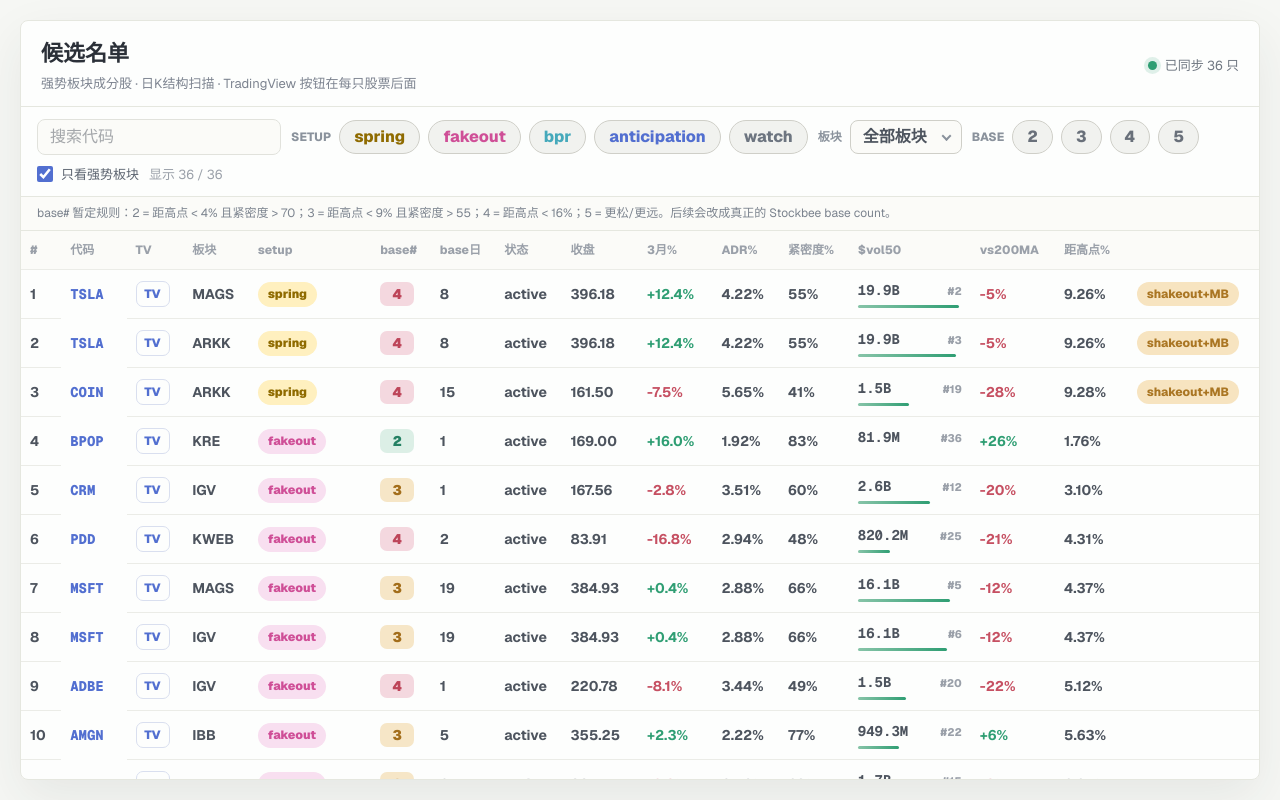
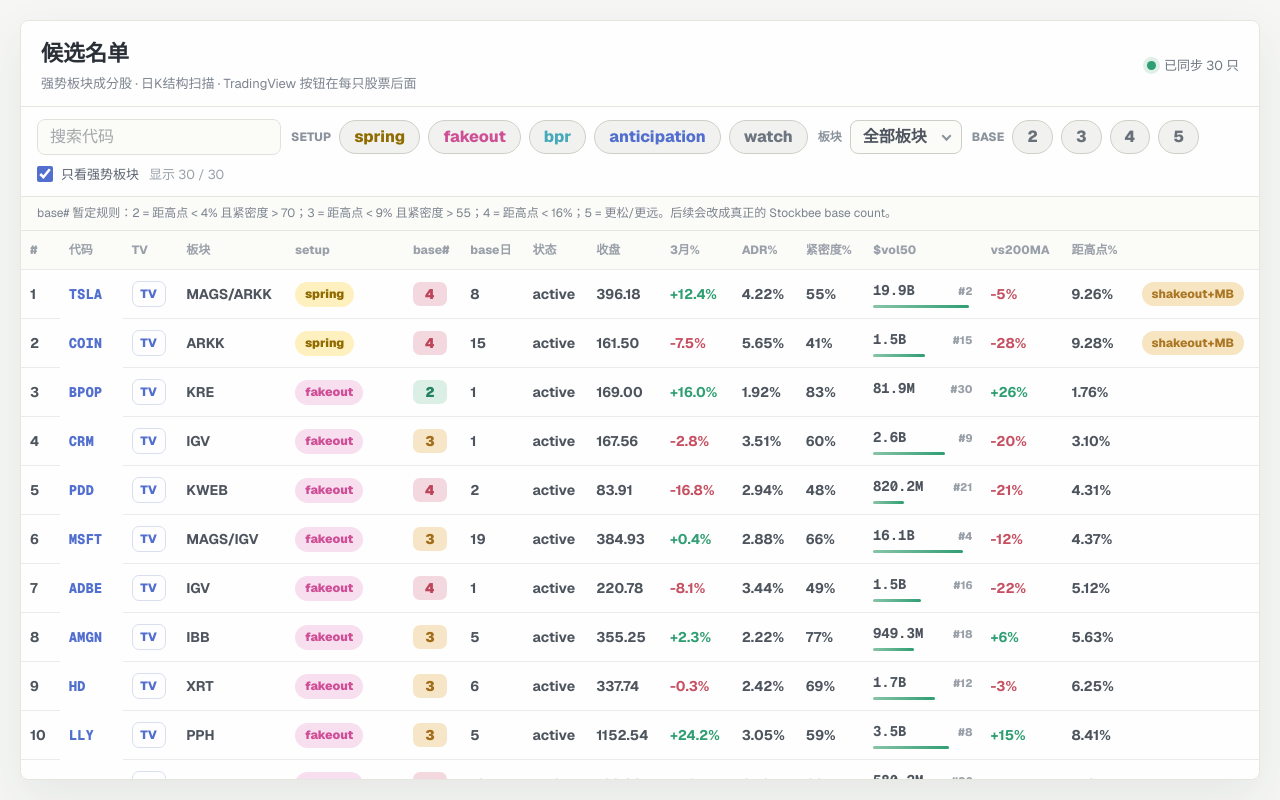
Before and after one commit to kaguravicky-web/deepvue, a Next.js app: page / in a window 1280 px wide. Built offline with nearby package versions, Linux system fonts and the light colour scheme.

Commit message:
Merge duplicate ticker themes

```diff
--- a/app/page.tsx
+++ b/app/page.tsx
@@ -139,7 +139,7 @@
   }, [feed]);
 
   const themeOptions = useMemo(
-    () => Array.from(new Set(candidateRows.map((item) => item.theme))).sort(),
+    () => Array.from(new Set(candidateRows.flatMap((item) => item.theme.split("/")))).sort(),
     [candidateRows],
   );
 
@@ -157,7 +157,8 @@
   const visible = candidateRows.filter((item) => {
     const matchesQuery = item.ticker.toLowerCase().includes(query.toLowerCase());
     const matchesSetup = selectedSetups.length === 0 || selectedSetups.includes(item.status);
-    const matchesTheme = selectedThemes.length === 0 || selectedThemes.includes(item.theme);
+    const itemThemes = item.theme.split("/");
+    const matchesTheme = selectedThemes.length === 0 || selectedThemes.some((theme) => itemThemes.includes(theme));
     const matchesBase = selectedBases.length === 0 || selectedBases.includes(item.base);
     const matchesStrong = !strongOnly || item.strong;
     return matchesQuery && matchesSetup && matchesTheme && matchesBase && matchesStrong;
--- a/public/screener-feed.json
+++ b/public/screener-feed.json
@@ -1,5 +1,5 @@
 {
-  "updatedAt": "2026-07-15T05:10:07.196Z",
+  "updatedAt": "2026-07-15T05:12:47.285Z",
   "sectors": [
     {
       "sector": "S&P  Insurance",
@@ -889,8 +889,8 @@
       "rank": 1,
       "ticker": "TSLA",
       "name": "Tesla, Inc.",
-      "group": "Magnificent 7 #11",
-      "theme": "MAGS",
+      "group": "Magnificent 7 #11 / ARK Innovation #20",
+      "theme": "MAGS/ARKK",
       "status": "spring",
       "base": 4,
       "days": 8,
@@ -904,7 +904,7 @@
       "line": 9.26,
       "alert": "shakeout+MB",
       "strong": true,
-      "weight": "🟡 同在: ARKK, LIT, VOO",
+      "weight": "🟡 同在: ARKK, LIT, VOO / 🟡 同在: MAGS, LIT, VOO",
       "springDate": "2026-06-26",
       "burstDate": "2026-06-29",
       "liquidityLevel": 379.06,
@@ -912,31 +912,6 @@
     },
     {
       "rank": 2,
-      "ticker": "TSLA",
-      "name": "Tesla, Inc.",
-      "group": "ARK Innovation #20",
-      "theme": "ARKK",
-      "status": "spring",
-      "base": 4,
-      "days": 8,
-      "stage": "active",
-      "close": 396.18,
-      "threeMonth": 12.4,
-      "adr": 4.22,
-      "tightness": 55,
-      "dollarVol": "19.9B",
-      "vs200": -5,
-      "line": 9.26,
-      "alert": "shakeout+MB",
-      "strong": true,
-      "weight": "🟡 同在: MAGS, LIT, VOO",
-      "springDate": "2026-06-26",
-      "burstDate": "2026-06-29",
-      "liquidityLevel": 379.06,
-      "lastDate": "2026-07-14"
-    },
-    {
-      "rank": 3,
       "ticker": "COIN",
       "name": "Coinbase Global, Inc.",
       "group": "ARK Innovation #20",
@@ -963,7 +938,7 @@
       "lastDate": "2026-07-14"
     },
     {
-      "rank": 4,
+      "rank": 3,
       "ticker": "BPOP",
       "name": "Popular, Inc.",
       "group": "Regional Banking #5",
@@ -984,7 +959,7 @@
       "lastDate": "2026-07-14"
     },
     {
-      "rank": 5,
+      "rank": 4,
       "ticker": "CRM",
       "name": "Salesforce, Inc.",
       "group": "Software #17",
@@ -1007,7 +982,7 @@
       "lastDate": "2026-07-14"
     },
     {
-      "rank": 6,
+      "rank": 5,
       "ticker": "PDD",
       "name": "PDD Holdings (拼多多)",
       "group": "China Internet #15",
@@ -1030,11 +1005,11 @@
       "lastDate": "2026-07-14"
     },
     {
-      "rank": 7,
+      "rank": 6,
       "ticker": "MSFT",
       "name": "Microsoft Corporation",
-      "group": "Magnificent 7 #11",
-      "theme": "MAGS",
+      "group": "Magnificent 7 #11 / Software #17",
+      "theme": "MAGS/IGV",
       "status": "fakeout",
       "base": 3,
       "days": 19,
@@ -1047,36 +1022,13 @@
       "vs200": -12,
       "line": 4.37,
       "strong": true,
-      "weight": "🔴 超级重叠: IGV, AIQ, VOO",
+      "weight": "🔴 超级重叠: IGV, AIQ, VOO / 🔴 超级重叠: MAGS, AIQ, VOO",
       "breakoutDate": "2026-06-26",
       "ema21": 386.81,
       "lastDate": "2026-07-14"
     },
     {
-      "rank": 8,
-      "ticker": "MSFT",
-      "name": "Microsoft Corporation",
-      "group": "Software #17",
-      "theme": "IGV",
-      "status": "fakeout",
-      "base": 3,
-      "days": 19,
-      "stage": "active",
-      "close": 384.93,
-      "threeMonth": 0.4,
-      "adr": 2.88,
-      "tightness": 66,
-      "dollarVol": "16.1B",
-      "vs200": -12,
-      "line": 4.37,
-      "strong": true,
-      "weight": "🔴 超级重叠: MAGS, AIQ, VOO",
-      "breakoutDate": "2026-06-26",
-      "ema21": 386.81,
-      "lastDate": "2026-07-14"
-    },
-    {
-      "rank": 9,
+      "rank": 7,
       "ticker": "ADBE",
       "name": "Adobe Inc.",
       "group": "Software #17",
@@ -1099,7 +1051,7 @@
       "lastDate": "2026-07-14"
     },
     {
-      "rank": 10,
+      "rank": 8,
       "ticker": "AMGN",
       "name": "Amgen Inc.",
       "group": "Biotechnology #6",
@@ -1122,7 +1074,7 @@
       "lastDate": "2026-07-14"
     },
     {
-      "rank": 11,
+      "rank": 9,
       "ticker": "HD",
       "name": "The Home Depot, Inc.",
       "group": "S&P Retail #12",
@@ -1145,7 +1097,7 @@
       "lastDate": "2026-07-14"
     },
     {
-      "rank": 12,
+      "rank": 10,
       "ticker": "LLY",
       "name": "Eli Lilly and Company",
       "group": "Pharmaceutical #9",
@@ -1168,7 +1120,7 @@
       "lastDate": "2026-07-14"
     },
     {
-      "rank": 13,
+      "rank": 11,
       "ticker": "AMT",
       "name": "American Tower Corp",
       "group": "Real Estate #14",
@@ -1191,7 +1143,7 @@
       "lastDate": "2026-07-14"
     },
     {
-      "rank": 14,
+      "rank": 12,
       "ticker": "DAL",
       "name": "Delta Air Lines",
       "group": "Airlines #18",
@@ -1214,11 +1166,11 @@
       "lastDate": "2026-07-14"
     },
     {
-      "rank": 15,
+      "rank": 13,
       "ticker": "VRTX",
       "name": "Vertex Pharmaceuticals",
-      "group": "Biotechnology #6",
-      "theme": "IBB",
+      "group": "Biotechnology #6 / S&P Biotech #8",
+      "theme": "IBB/XBI",
       "status": "fakeout",
       "base": 4,
       "days": 5,
@@ -1231,36 +1183,13 @@
       "vs200": 6,
       "line": 12.04,
       "strong": true,
-      "weight": "🟢 同在: XBI, VOO",
+      "weight": "🟢 同在: XBI, VOO / 🟢 同在: IBB, VOO",
       "breakoutDate": "2026-07-02",
       "ema21": 483.49,
       "lastDate": "2026-07-14"
     },
     {
-      "rank": 16,
-      "ticker": "VRTX",
-      "name": "Vertex Pharmaceuticals",
-      "group": "S&P Biotech #8",
-      "theme": "XBI",
-      "status": "fakeout",
-      "base": 4,
-      "days": 5,
-      "stage": "active",
-      "close": 476.31,
-      "threeMonth": 8.2,
-      "adr": 3.09,
-      "tightness": 59,
-      "dollarVol": "740.5M",
-      "vs200": 6,
-      "line": 12.04,
-      "strong": true,
-      "weight": "🟢 同在: IBB, VOO",
-      "breakoutDate": "2026-07-02",
-      "ema21": 483.49,
-      "lastDate": "2026-07-14"
-    },
-    {
-      "rank": 17,
+      "rank": 14,
       "ticker": "NVDA",
       "name": "NVIDIA Corporation",
       "group": "Magnificent 7 #11",
@@ -1281,7 +1210,7 @@
       "lastDate": "2026-07-14"
     },
     {
-      "rank": 18,
+      "rank": 15,
       "ticker": "META",
       "name": "Meta Platforms, Inc.",
       "group": "Magnificent 7 #11",
@@ -1304,7 +1233,7 @@
       "lastDate": "2026-07-14"
     },
     {
-      "rank": 19,
+      "rank": 16,
       "ticker": "AAPL",
       "name": "Apple Inc.",
       "group": "Magnificent 7 #11",
@@ -1327,11 +1256,11 @@
       "lastDate": "2026-07-14"
     },
     {
-      "rank": 20,
+      "rank": 17,
       "ticker": "BABA",
       "name": "Alibaba Group (阿里巴巴)",
-      "group": "China Internet #15",
-      "theme": "KWEB",
+      "group": "China Internet #15 / HK Large Cap #19",
+      "theme": "KWEB/FXI",
       "status": "bpr",
       "base": 4,
       "days": 2,
@@ -1344,36 +1273,13 @@
       "vs200": -22,
       "line": 2.9,
       "strong": true,
-      "weight": "🟢 同在: FXI",
+      "weight": "🟢 同在: FXI / 🟢 同在: KWEB",
       "breakoutDate": "2026-07-08",
       "ema21": 107.58,
       "lastDate": "2026-07-14"
     },
     {
-      "rank": 21,
-      "ticker": "BABA",
-      "name": "Alibaba Group (阿里巴巴)",
-      "group": "HK Large Cap #19",
-      "theme": "FXI",
-      "status": "bpr",
-      "base": 4,
-      "days": 2,
-      "stage": "active",
-      "close": 112.32,
-      "threeMonth": -11.5,
-      "adr": 2.67,
-      "tightness": 41,
-      "dollarVol": "1.6B",
-      "vs200": -22,
-      "line": 2.9,
-      "strong": true,
-      "weight": "🟢 同在: KWEB",
-      "breakoutDate": "2026-07-08",
-      "ema21": 107.58,
-      "lastDate": "2026-07-14"
-    },
-    {
-      "rank": 22,
+      "rank": 18,
       "ticker": "UMBF",
       "name": "UMB Financial Corp",
       "group": "Regional Banking #5",
@@ -1394,7 +1300,7 @@
       "lastDate": "2026-07-14"
     },
     {
-      "rank": 23,
+      "rank": 19,
       "ticker": "JNJ",
       "name": "Johnson & Johnson",
       "group": "Pharmaceutical #9",
@@ -1417,7 +1323,7 @@
       "lastDate": "2026-07-14"
     },
     {
-      "rank": 24,
+      "rank": 20,
       "ticker": "REGN",
       "name": "Regeneron Pharmaceuticals",
       "group": "Biotechnology #6",
@@ -1438,11 +1344,11 @@
       "lastDate": "2026-07-14"
     },
     {
-      "rank": 25,
+      "rank": 21,
       "ticker": "TCEHY",
       "name": "Tencent (腾讯控股)",
-      "group": "China Internet #15",
-      "theme": "KWEB",
+      "group": "China Internet #15 / HK Large Cap #19",
+      "theme": "KWEB/FXI",
       "status": "anticipation",
       "base": 3,
       "days": 4,
@@ -1455,32 +1361,11 @@
       "vs200": -16,
       "line": 4.51,
       "strong": true,
-      "weight": "🟢 同在: FXI",
-      "lastDate": "2026-07-14"
-    },
-    {
-      "rank": 26,
-      "ticker": "TCEHY",
-      "name": "Tencent (腾讯控股)",
-      "group": "HK Large Cap #19",
-      "theme": "FXI",
-      "status": "anticipation",
-      "base": 3,
-      "days": 4,
-      "stage": "active",
-      "close": 58.34,
-      "threeMonth": -7.2,
-      "adr": 1.55,
-      "tightness": 61,
-      "dollarVol": "253.7M",
-      "vs200": -16,
-      "line": 4.51,
-      "strong": true,
-      "weight": "🟢 同在: KWEB",
-      "lastDate": "2026-07-14"
-    },
-    {
-      "rank": 27,
+      "weight": "🟢 同在: FXI / 🟢 同在: KWEB",
+      "lastDate": "2026-07-14"
+    },
+    {
+      "rank": 22,
       "ticker": "PLD",
       "name": "Prologis, Inc.",
       "group": "Real Estate #14",
@@ -1501,7 +1386,7 @@
       "lastDate": "2026-07-14"
     },
     {
-      "rank": 28,
+      "rank": 23,
       "ticker": "XOM",
       "name": "Exxon Mobil Corp",
       "group": "Oil & Gas Exploration #7",
@@ -1522,7 +1407,7 @@
       "lastDate": "2026-07-14"
     },
     {
-      "rank": 29,
+      "rank": 24,
       "ticker": "CVX",
       "name": "Chevron Corp",
       "group": "Oil & Gas Exploration #7",
@@ -1543,11 +1428,11 @@
       "lastDate": "2026-07-14"
     },
     {
-      "rank": 30,
+      "rank": 25,
       "ticker": "AMZN",
       "name": "Amazon.com, Inc.",
-      "group": "Magnificent 7 #11",
-      "theme": "MAGS",
+      "group": "Magnificent 7 #11 / S&P Retail #12",
+      "theme": "MAGS/XRT",
       "status": "pool",
       "base": 2,
       "days": 2,
@@ -1560,32 +1445,11 @@
       "vs200": 6,
       "line": 1.43,
       "strong": true,
-      "weight": "🟡 同在: XRT, VOO",
-      "lastDate": "2026-07-14"
-    },
-    {
-      "rank": 31,
-      "ticker": "AMZN",
-      "name": "Amazon.com, Inc.",
-      "group": "S&P Retail #12",
-      "theme": "XRT",
-      "status": "pool",
-      "base": 2,
-      "days": 2,
-      "stage": "watch",
-      "close": 247.49,
-      "threeMonth": 3.2,
-      "adr": 2.98,
-      "tightness": 71,
-      "dollarVol": "12.3B",
-      "vs200": 6,
-      "line": 1.43,
-      "strong": true,
-      "weight": "🟡 同在: MAGS, VOO",
-      "lastDate": "2026-07-14"
-    },
-    {
-      "rank": 32,
+      "weight": "🟡 同在: XRT, VOO / 🟡 同在: MAGS, VOO",
+      "lastDate": "2026-07-14"
+    },
+    {
+      "rank": 26,
       "ticker": "GOOGL",
       "name": "Alphabet Inc.",
       "group": "Magnificent 7 #11",
@@ -1606,7 +1470,7 @@
       "lastDate": "2026-07-14"
     },
     {
-      "rank": 33,
+      "rank": 27,
       "ticker": "SYK",
       "name": "Stryker Corporation",
       "group": "U.S. Medical Devices #10",
@@ -1627,7 +1491,7 @@
       "lastDate": "2026-07-14"
     },
     {
-      "rank": 34,
+      "rank": 28,
       "ticker": "MDT",
       "name": "Medtronic plc",
       "group": "U.S. Medical Devices #10",
@@ -1648,7 +1512,7 @@
       "lastDate": "2026-07-14"
     },
     {
-      "rank": 35,
+      "rank": 29,
       "ticker": "UAL",
       "name": "United Airlines",
       "group": "Airlines #18",
@@ -1669,7 +1533,7 @@
       "lastDate": "2026-07-14"
     },
     {
-      "rank": 36,
+      "rank": 30,
       "ticker": "ISRG",
       "name": "Intuitive Surgical, Inc.",
       "group": "U.S. Medical Devices #10",
@@ -1717,7 +1581,7 @@
     },
     "XOP": {
       "lastDone": "165.850",
-      "timestamp": "2026-07-14T20:00:00.000Z"
+      "timestamp": "2026-07-14T19:59:58.000Z"
     },
     "XBI": {
       "lastDone": "155.450",
--- a/scripts/sync-screener-feed.mjs
+++ b/scripts/sync-screener-feed.mjs
@@ -271,11 +271,29 @@
 
 async function scanCandidates(ctx, sectors, components) {
   const sectorByTicker = new Map(sectors.map((sector, index) => [sector.ticker, `${sector.sector} #${index + 1}`]));
+  const mergedComponents = Array.from(components.reduce((map, component) => {
+    const existing = map.get(component.ticker);
+    if (!existing) {
+      map.set(component.ticker, { ...component, themes: [component.themeTicker], names: [sectorByTicker.get(component.themeTicker) ?? component.themeTicker], weights: [component.weight].filter(Boolean) });
+      return map;
+    }
+    if (!existing.themes.includes(component.themeTicker)) existing.themes.push(component.themeTicker);
+    const sectorName = sectorByTicker.get(component.themeTicker) ?? component.themeTicker;
+    if (!existing.names.includes(sectorName)) existing.names.push(sectorName);
+    if (component.weight) existing.weights.push(component.weight);
+    return map;
+  }, new Map()).values()).map((component) => ({
+    ...component,
+    themeTicker: component.themes.join("/"),
+    group: component.names.join(" / "),
+    weight: component.weights.join(" / "),
+  }));
+
   const candidates = [];
-  for (const component of components) {
+  for (const component of mergedComponents) {
     try {
       const candles = await ctx.candlesticks(`${component.ticker}.US`, 14, 260, 1, 0);
-      const analyzed = analyzeCandles(component, sectorByTicker.get(component.themeTicker) ?? component.themeTicker, candles);
+      const analyzed = analyzeCandles(component, component.group, candles);
       if (analyzed) candidates.push(analyzed);
     } catch (error) {
       console.warn(`skip ${component.ticker}: ${error.message}`);
```
